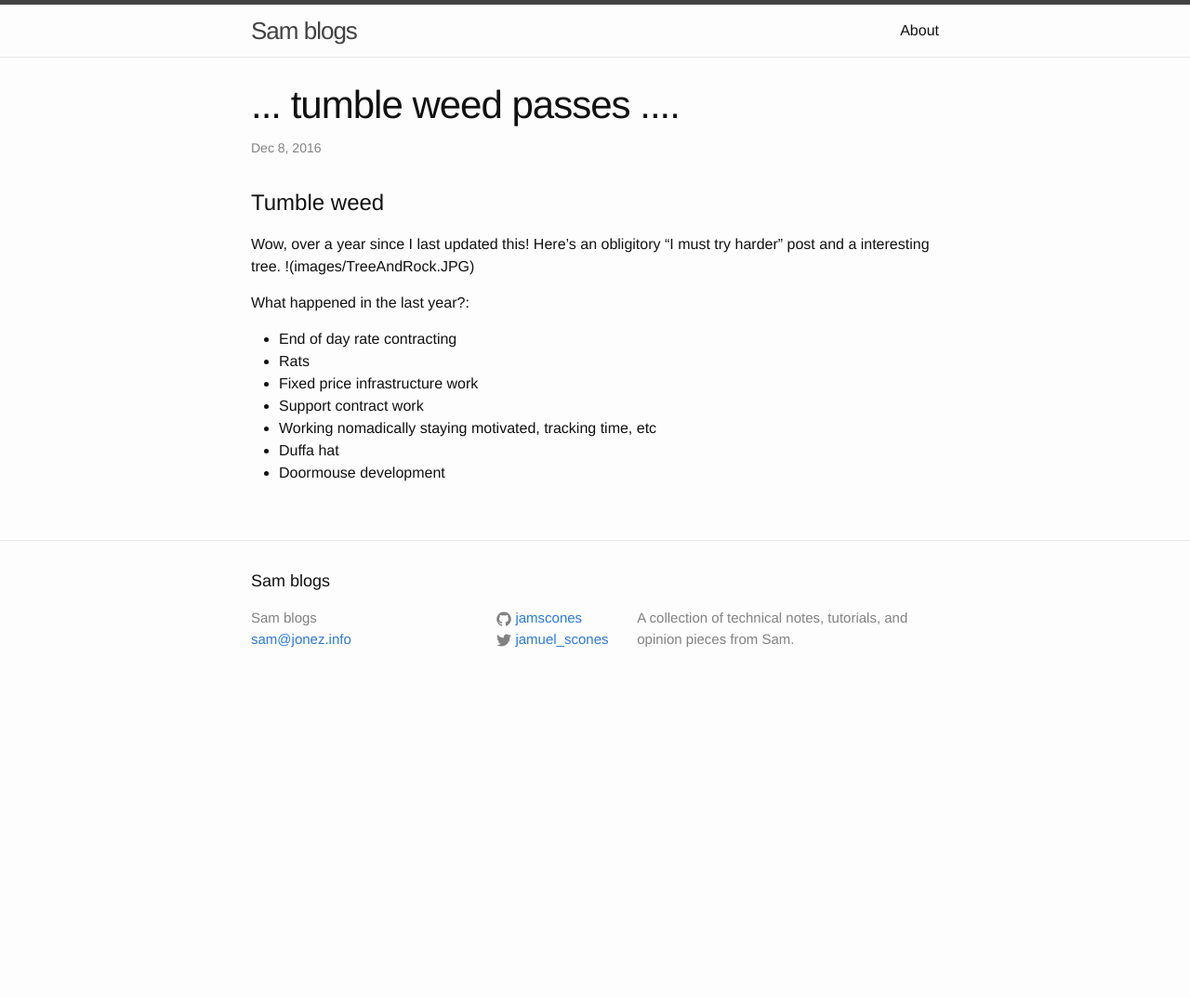
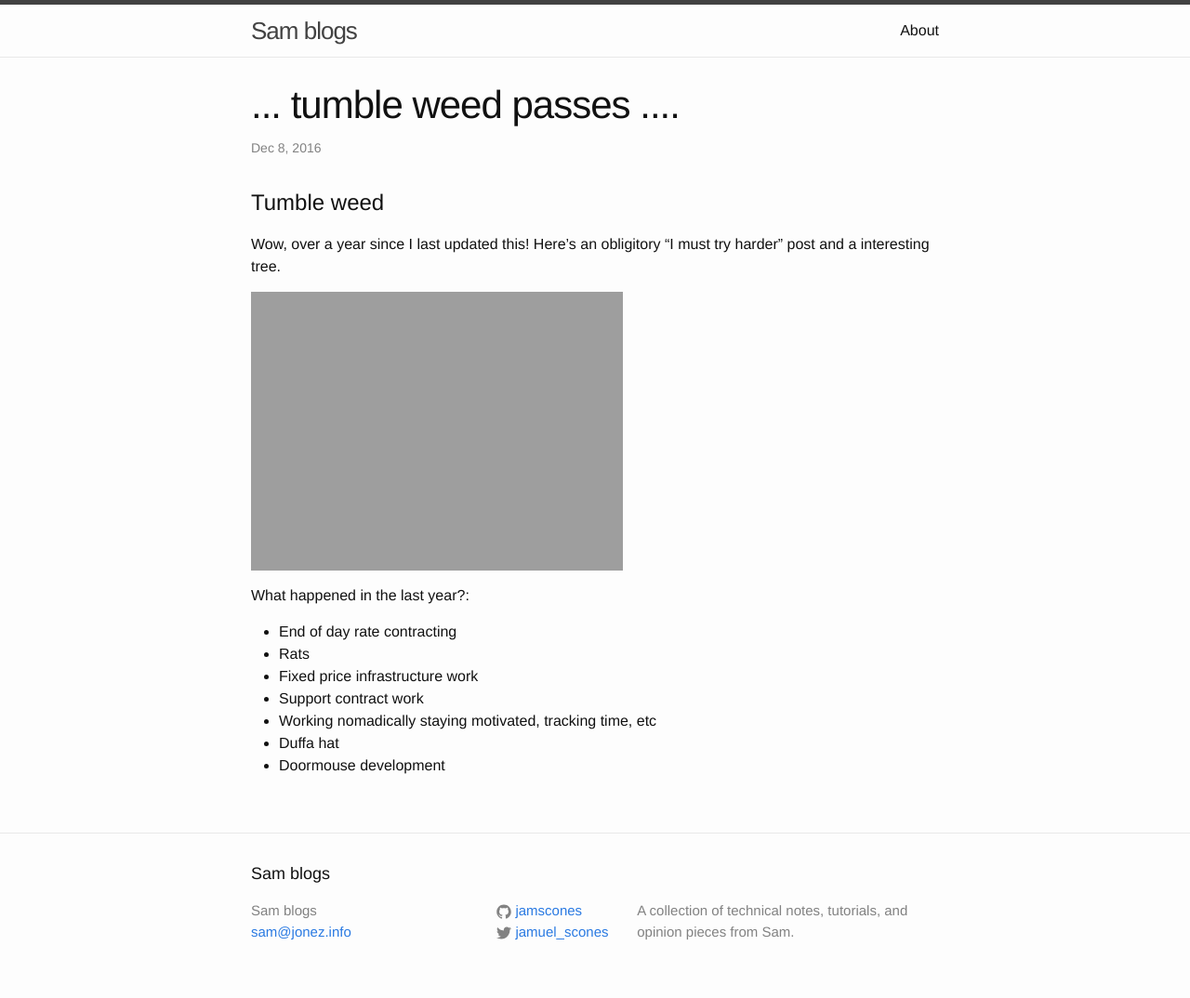
Before and after one commit to JamScones/jamscones.github.io, a Jekyll site: the page built from _posts/2016-12-08-tumbleweed-post.md, in a window 1280 px wide. Shown: the whole page at 93% size. Built offline with Jekyll 4.4.1, drawn with Linux system fonts in a browser that asks for light colours; before the commit the page ends 900 px from its top, so only the background shows below that.

Commit message:
Updating image link on tumbleweed post

```diff
--- a/_posts/2016-12-08-tumbleweed-post.md
+++ b/_posts/2016-12-08-tumbleweed-post.md
@@ -8,7 +8,8 @@ published: true
 # Tumble weed
 
 Wow, over a year since I last updated this! Here's an obligitory "I must try harder" post and a interesting tree.
-!(images/TreeAndRock.JPG)
+
+![foo](http://blog.jonez.info/images/TreeAndRock.JPG)
 
 What happened in the last year?:
 
```
